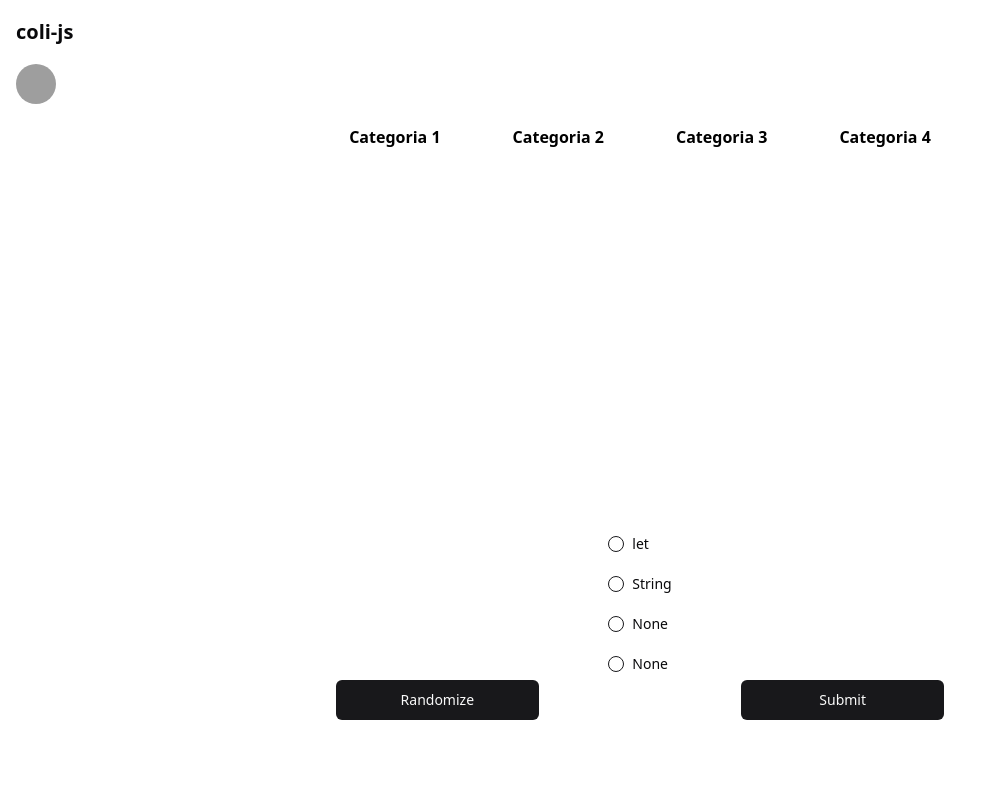
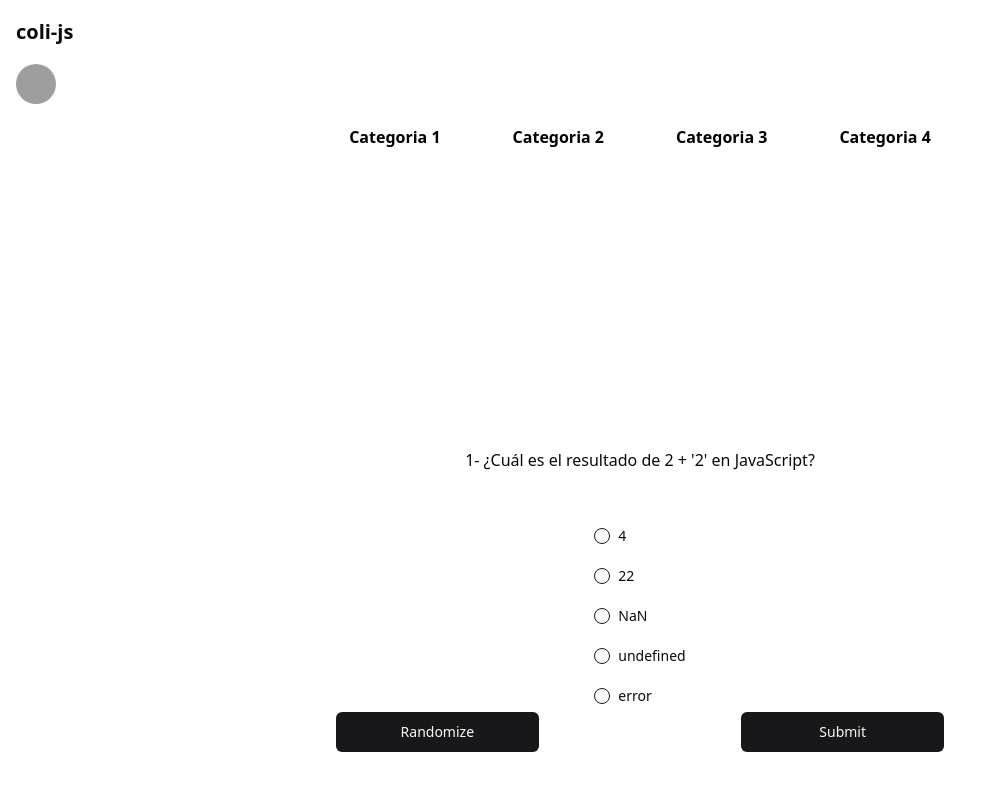
Before and after one commit to colidevs/coli-js, a Next.js app: page / in a window 1280 px wide. Shown: the top 800 px of the page, without its empty margins (0-991 px from the left). Built offline with nearby package versions, Linux system fonts and the light colour scheme; grey boxes are pictures that could not be loaded.

Commit message:
code-improvement

```diff
--- a/src/app/page.tsx
+++ b/src/app/page.tsx
@@ -5,186 +5,55 @@ import {useState} from "react";
 import {Button} from "@/components/ui/button";
 import {Label} from "@/components/ui/label";
 import {RadioGroup, RadioGroupItem} from "@/components/ui/radio-group";
+import mock from "@/mocks/default.json";
+
+interface EjercicioJs {
+  id: number;
+  ejercicio: string;
+  opciones: string[];
+  nivel: number;
+}
 
 export default function HomePage() {
-  interface ejercicio_js {
-    id: number;
-    ejercicio: string;
+  const ejercicios: EjercicioJs[] = mock as EjercicioJs[];
+
+  function getRandom(): EjercicioJs {
+    const numEjercicio = Math.floor(Math.random() * ejercicios.length) + 1;
+    const ejercicioEncontrado = ejercicios.find((ejercicio) => ejercicio.id === numEjercicio);
+
+    return ejercicioEncontrado!;
   }
-  ///hook para cambiar el estado de la propiedad ejercicio del objeto.
-  const [ejercicioRandom, setEjercicioRandom] = useState<string>();
 
-  const ejercicios: ejercicio_js[] = [
-    {
-      id: 1,
-      ejercicio: "1- ¿Cuál es el resultado de 2 + '2' en JavaScript?",
-    },
-    {
-      id: 2,
-      ejercicio: "2- ¿Qué valor imprimirá la siguiente línea de código?",
-    },
-    {
-      id: 3,
-      ejercicio: "3 ¿Qué método se utiliza para convertir una cadena de texto a un número entero?",
-    },
-    {
-      id: 4,
-      ejercicio: "4- ¿Cuál es la salida de la siguiente expresión?",
-    },
-    // {
-    //   id: 6,
-    //   ejercicio: " ¿Qué valor imprimirá la siguiente función?",
-    //   op 1  op 2 op 3 op 4 correcta
-    // },
-    // {
-    //   id: 7,
-    //   ejercicio: " ¿Cuál es la diferencia principal entre ‘let’ y ‘var’ en JavaScript?",
-    // },
-    // {
-    //   id: 8,
-    //   ejercicio: " ¿Qué imprimirá la siguiente línea de código?",
-    // },
-    // {
-    //   id: 9,
-    //   ejercicio: " ¿Qué hará el siguiente código? ",
-    // },
-    // {
-    //   id: 10,
-    //   ejercicio: " ¿Cuál es el propósito de la declaración ‘use strict’ en JavaScript?",
-    // },
-    // {
-    //   id: 11,
-    //   ejercicio:
-    //     " Completa la función para que sume dos números e imprima el resultado en la consola.",
-    // },
-    // {
-    //   id: 12,
-    //   ejercicio:
-    //     " Completa la función para que filtre y retorne solo los números pares de un array dado.",
-    // },
-    // {
-    //   id: 13,
-    //   ejercicio:
-    //     " Completa la función para que devuelva una promesa que se resuelve con el mensaje `Hecho` después de 1 segundo.",
-    // },
-    // {
-    //   id: 14,
-    //   ejercicio:
-    //     " Completa la función para que encuentre y retorne el número máximo en un array dado utilizando el método `reduce`.",
-    // },
-    // {
-    //   id: 15,
-    //   ejercicio:
-    //     " Completa las clases para que ‘Perro’ herede correctamente de ‘Animal’ y pueda acceder al método ‘hacerSonido’.",
-    // },
-    // {
-    //   id: 16,
-    //   ejercicio: "Ejercicio 16",
-    // },
-    // {
-    //   id: 17,
-    //   ejercicio: "Ejercicio 17",
-    // },
-    // {
-    //   id: 18,
-    //   ejercicio: "Ejercicio 18",
-    // },
-    // {
-    //   id: 19,
-    //   ejercicio: "Ejercicio 19",
-    // },
-    // {
-    //   id: 20,
-    //   ejercicio: "Ejercicio 20",
-    // },
-    // {
-    //   id: 21,
-    //   ejercicio: "Ejercicio 21",
-    // },
-    // {
-    //   id: 22,
-    //   ejercicio: "Ejercicio 22",
-    // },
-    // {
-    //   id: 23,
-    //   ejercicio: "Ejercicio 23",
-    // },
-    // {
-    //   id: 24,
-    //   ejercicio: "Ejercicio 24",
-    // },
-    // {
-    //   id: 25,
-    //   ejercicio: "Ejercicio 25",
-    // },
-    // {
-    //   id: 26,
-    //   ejercicio: "Ejercicio 26",
-    // },
-    // {
-    //   id: 27,
-    //   ejercicio: "Ejercicio 27",
-    // },
-    // {
-    //   id: 28,
-    //   ejercicio: "Ejercicio 28",
-    // },
-    // {
-    //   id: 29,
-    //   ejercicio: "Ejercicio 29",
-    // },
-    // {
-    //   id: 30,
-    //   ejercicio: "Ejercicio 30",
-    // },
-  ];
+  const initialEjercicio = getRandom();
+  const [ejercicioRandom, setEjercicioRandom] = useState<EjercicioJs>(initialEjercicio);
 
-  const getIDRandom = function () {
-    ///const nombresEjercicios = ejercicios.map((ejercicio) => ejercicio.ejercicio);
-    const numEjercicio = Math.floor(Math.random() * ejercicios.length) + 1;
+  function handleOnClick() {
+    const ejer = getRandom();
 
-    return numEjercicio;
-  };
-
-  const getRandomEj = function () {
-    const ejercicioEncontrado = ejercicios.find((ejercicio) => ejercicio.id === getIDRandom());
-
-    if (ejercicioEncontrado?.ejercicio === null || ejercicioEncontrado?.ejercicio === undefined) {
-      ejercicioEncontrado;
-    } else {
-      setEjercicioRandom(ejercicioEncontrado?.ejercicio);
-    }
-  };
+    setEjercicioRandom(ejer);
+  }
 
   return (
     <main className="m-auto flex min-h-[100vh] flex-col justify-center">
       <section className="justify-center">
-        <article className="mx-80 flex justify-center ">
-          <p>{ejercicioRandom}</p>
+        <article className="mx-80 flex justify-center">
+          <p>{ejercicioRandom?.ejercicio}</p>
         </article>
-        <article className="mt-12 flex justify-center">
-          <RadioGroup defaultValue="comfortable">
-            <div className="flex items-center space-x-2 py-2">
-              <RadioGroupItem id="r1" value="valor1" />
-              <Label htmlFor="r1">let</Label>
-            </div>
-            <div className="flex items-center space-x-2 py-2">
-              <RadioGroupItem id="r2" value="valor2" />
-              <Label htmlFor="r2">String</Label>
-            </div>
-            <div className="flex items-center space-x-2 py-2">
-              <RadioGroupItem id="r3" value="valor3" />
-              <Label htmlFor="r3">None</Label>
-            </div>
-            <div className="flex items-center space-x-2 py-2">
-              <RadioGroupItem id="r4" value="valor4" />
-              <Label htmlFor="r4">None</Label>
-            </div>
-          </RadioGroup>
-        </article>
+        {ejercicioRandom ? (
+          <article className="mt-12 flex justify-center">
+            <RadioGroup>
+              {ejercicioRandom.opciones.map((opcion) => (
+                <div key={opcion} className="flex items-center space-x-2 py-2">
+                  <RadioGroupItem value={opcion} />
+                  <Label>{opcion}</Label>
+                </div>
+              ))}
+            </RadioGroup>
+          </article>
+        ) : null}
         <article className="mx-80 flex justify-between">
           <article className="flex size-1/3 flex-col">
-            <Button onClick={getRandomEj}>Randomize</Button>
+            <Button onClick={handleOnClick}>Randomize</Button>
           </article>
           <article className="flex size-1/3 flex-col">
             <Button>Submit</Button>
--- /dev/null
+++ b/src/mocks/default.json
@@ -0,0 +1,26 @@
+[
+    {
+      "id": 1,
+      "ejercicio": "1- ¿Cuál es el resultado de 2 + '2' en JavaScript?",
+      "opciones": ["4", "22", "NaN", "undefined", "error"],
+      "nivel": 1
+    },
+    {
+      "id": 2,
+      "ejercicio": "2- ¿Qué valor imprimirá la siguiente línea de código?",
+      "opciones": ["number", "string", "boolean", "object", "undefined"],
+      "nivel": 1
+    },
+    {
+      "id": 3,
+      "ejercicio": "3 ¿Qué método se utiliza para convertir una cadena de texto a un número entero?",
+      "opciones": ["number", "string", "boolean", "object", "undefined"],
+      "nivel": 1
+    },
+    {
+      "id": 4,
+      "ejercicio": "4- ¿Cuál es la salida de la siguiente expresión?",
+      "opciones": ["number", "string", "boolean", "object", "undefined"],
+      "nivel": 1
+    }
+]
```
